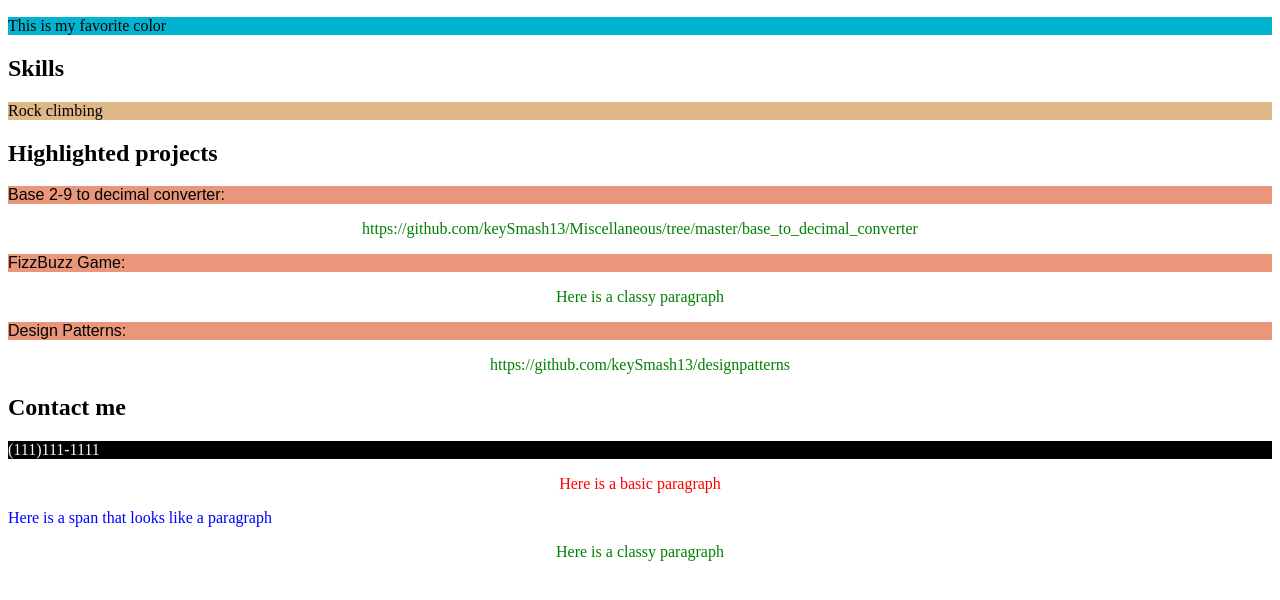
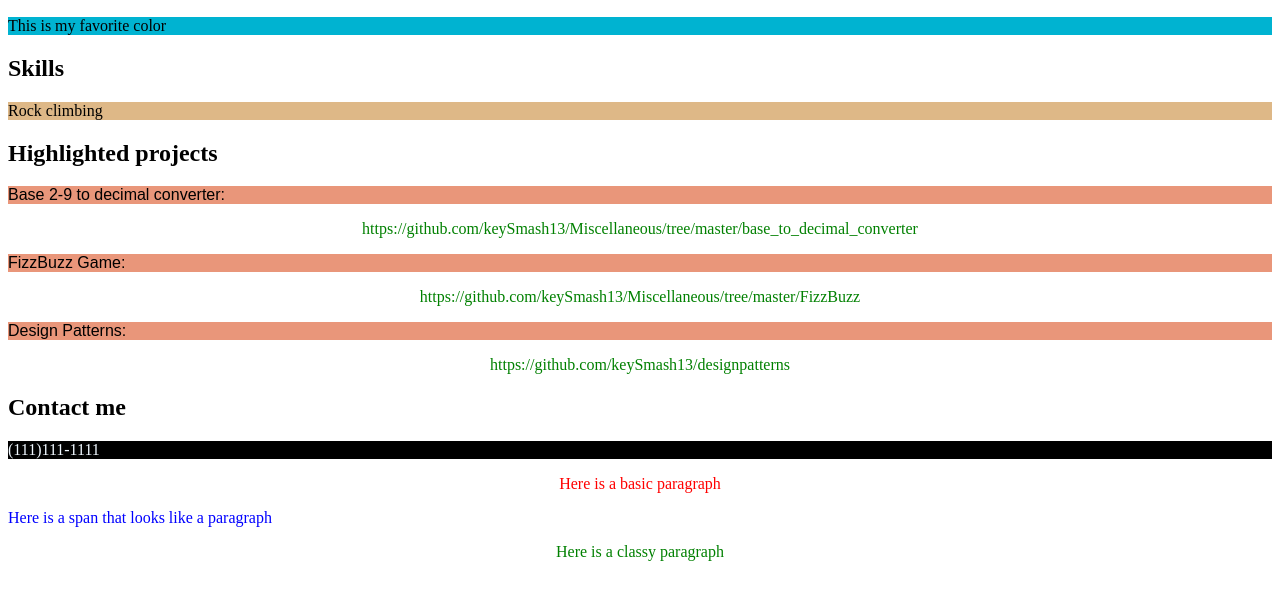
Before and after one commit to keySmash13/keySmash13.github.io, a plain HTML site: page index.html in a window 1280 px wide. Shown: the part 110-710 px from the top of the page. Drawn offline with Linux system fonts and the light colour scheme.

Commit message:
edited index.html

```diff
--- a/index.html
+++ b/index.html
@@ -14,7 +14,7 @@
     <div class="projects">Base 2-9 to decimal converter:</div>
     <p class="center">https://github.com/keySmash13/Miscellaneous/tree/master/base_to_decimal_converter</p>
     <div class="projects">FizzBuzz Game:</div>
-    <p class="center">Here is a classy paragraph</p>
+    <p class="center">https://github.com/keySmash13/Miscellaneous/tree/master/FizzBuzz</p>
     <div class="projects">Design Patterns:</div>
     <p class="center">https://github.com/keySmash13/designpatterns</p>
     <h2>Contact me</h2>
```
